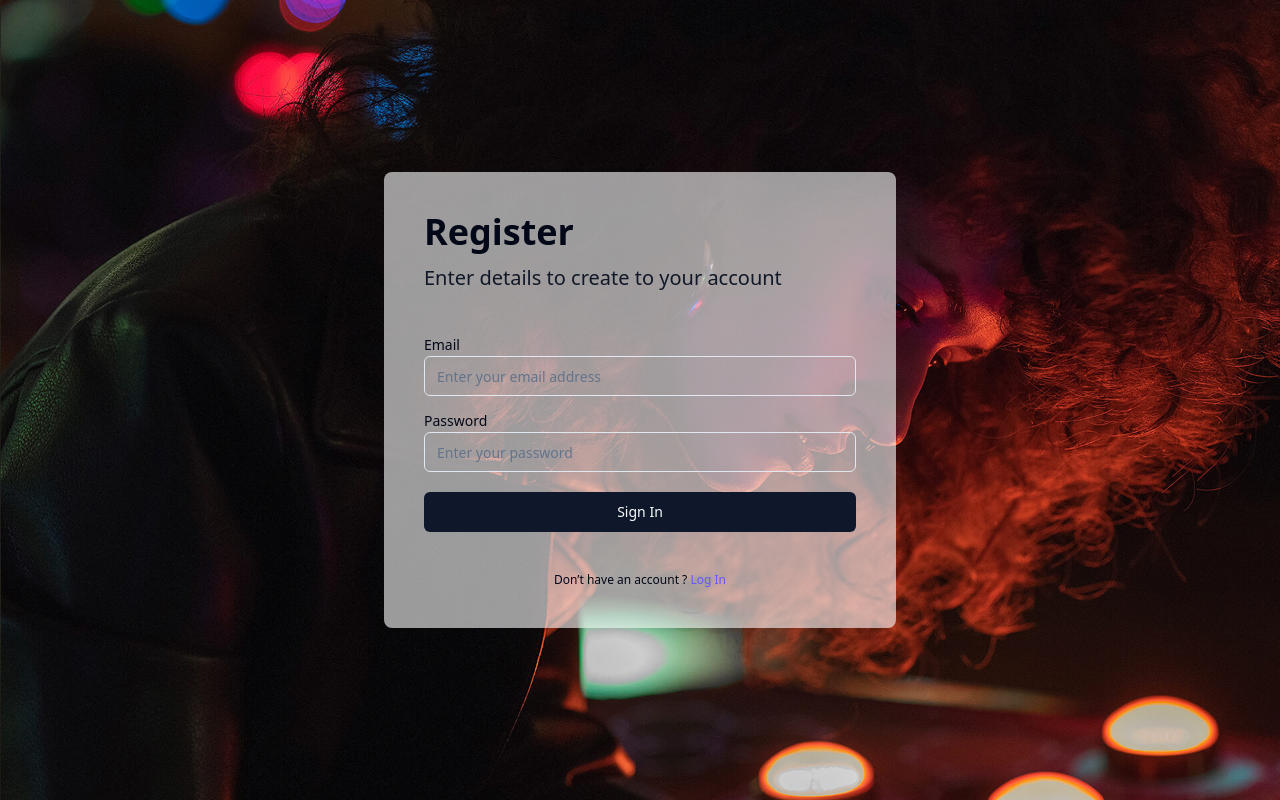
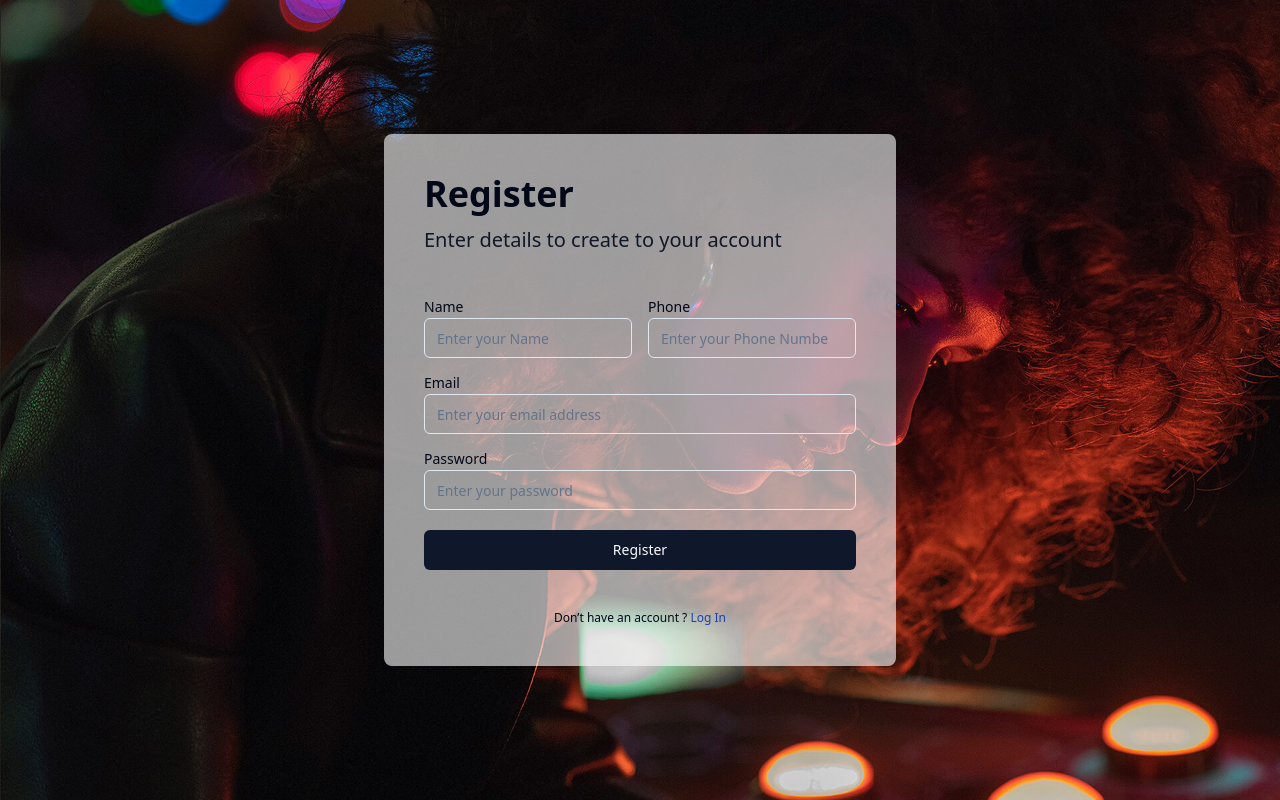
Before and after one commit to CronosCoder/Movie-Rating, a React (Vite) app: page /register in a window 1280 px wide. Built offline with nearby package versions, Linux system fonts and the light colour scheme.

Commit message:
login and register page initialized

```diff
--- a/src/Pages/Login/Login.jsx
+++ b/src/Pages/Login/Login.jsx
@@ -39,8 +39,8 @@ const Login = () => {
                             placeholder="Enter your password"
                         />
                     </div>
-                    <Button className="mt-5 w-full" onClick={handleLogin}> Sign In</Button>
-                    <h1 className='text-center text-xs mt-10'>Don’t have an account ? <Link className='text-[#6558F5]' to="/register">Sign Up</Link> </h1>
+                    <Button className="mt-5 w-full" onClick={handleLogin}> Log In</Button>
+                    <h1 className='text-center text-xs mt-10'>Don’t have an account ? <Link className='text-blue-800' to="/register">Register</Link> </h1>
                 </div>
 
             </div>
--- a/src/Pages/Register/Register.jsx
+++ b/src/Pages/Register/Register.jsx
@@ -6,11 +6,13 @@ import { useState } from 'react';
 import { Link } from 'react-router-dom';
 
 const Register = () => {
+    const [name, setName] = useState('');
+    const [phone, setPhone] = useState('');
     const [email, setEmail] = useState('');
     const [password, setPassword] = useState('');
 
-    const handleLogin = () =>{
-        console.log(email,password);
+    const handleRegister = () =>{
+        console.log(name,phone,email,password);
     }
     return (
         <div className='h-screen bg-cover backdrop-blur-lg relative' style={{backgroundImage:`url(${LoginImg})`}}>
@@ -18,7 +20,29 @@ const Register = () => {
                 <div className='bg-white backdrop-blur-3xl backdrop-opacity-10 bg-opacity-60 rounded-lg p-10 '>
                     <h1 className='font-bold text-4xl'>Register</h1>
                     <p className='mt-3 text-xl text-gray-900'>Enter details to create to your account</p>
-                    <div className='mt-10'>
+                    <div className='mt-10 flex gap-4 w-full'>
+                        <div className='w-full'>
+                            <Label htmlFor="name">Name</Label>
+                            <Input
+                                className="bg-transparent"
+                                type="text"
+                                id="name"
+                                onChange={(e) => setName(e.target.value)}
+                                placeholder="Enter your Name"
+                            />
+                        </div>
+                        <div className='w-full'>
+                            <Label htmlFor="phone">Phone</Label>
+                            <Input
+                                className="bg-transparent"
+                                type="number"
+                                id="phone"
+                                onChange={(e) => setPhone(e.target.value)}
+                                placeholder="Enter your Phone Number"
+                            />
+                        </div>
+                    </div>
+                    <div className='mt-3'>
                         <Label htmlFor="email">Email</Label>
                         <Input
                             className="bg-transparent"
@@ -38,8 +62,8 @@ const Register = () => {
                             placeholder="Enter your password"
                         />
                     </div>
-                    <Button className="mt-5 w-full" onClick={handleLogin}> Sign In</Button>
-                    <h1 className='text-center text-xs mt-10'>Don’t have an account ? <Link className='text-[#6558F5]' to="/login">Log In</Link> </h1>
+                    <Button className="mt-5 w-full" onClick={handleRegister}> Register</Button>
+                    <h1 className='text-center text-xs mt-10'>Don’t have an account ? <Link className='text-blue-800' to="/login">Log In</Link> </h1>
                 </div>
 
             </div>
```
